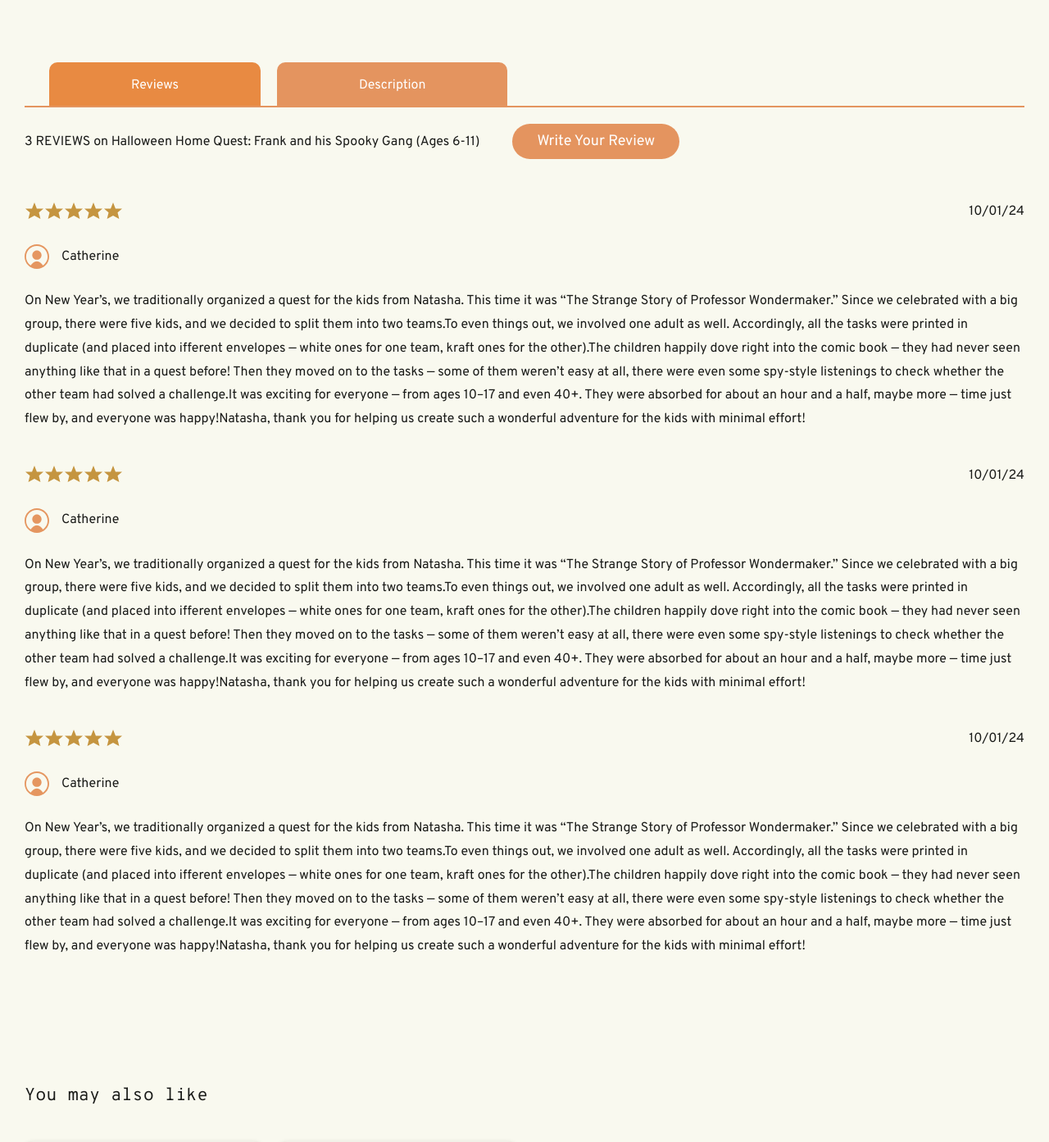
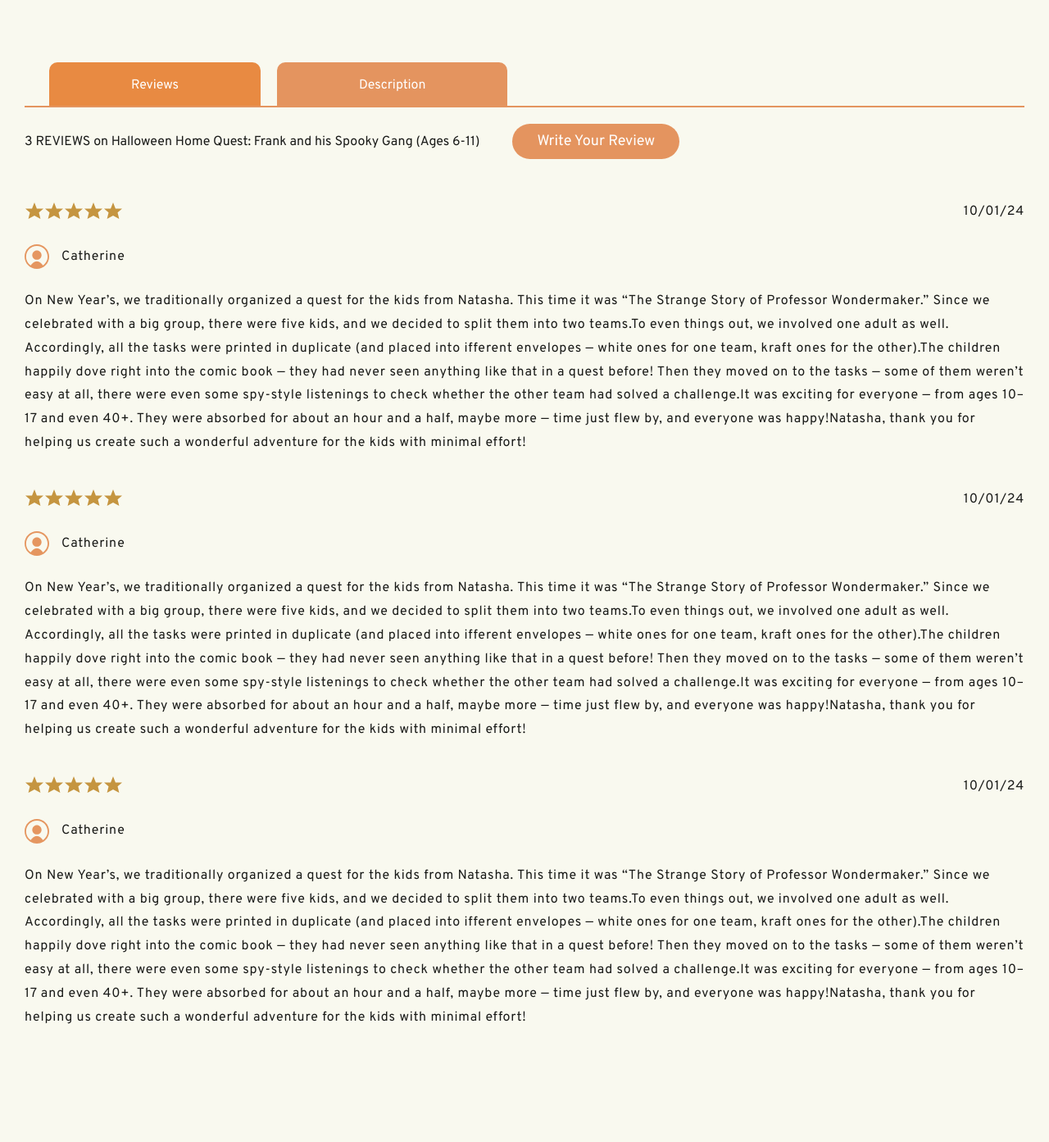
Before and after one commit to darina1970/Quests, a PHP site: page /product.html in a window 1280 px wide. Shown: the part 1767-3160 px from the top of the page at 82% size. Run offline with PHP 8.4, Linux system fonts and the light colour scheme.

Commit message:
feat: add letter-spacing to the tab contents

```diff
--- a/styles/style.css
+++ b/styles/style.css
@@ -1542,6 +1542,7 @@ nav li:hover {
 .description__wrapper p,
 .review p {
     line-height: 1.8;
+    letter-spacing: 0.05em;
 }
 
 .tools-list li,
```
